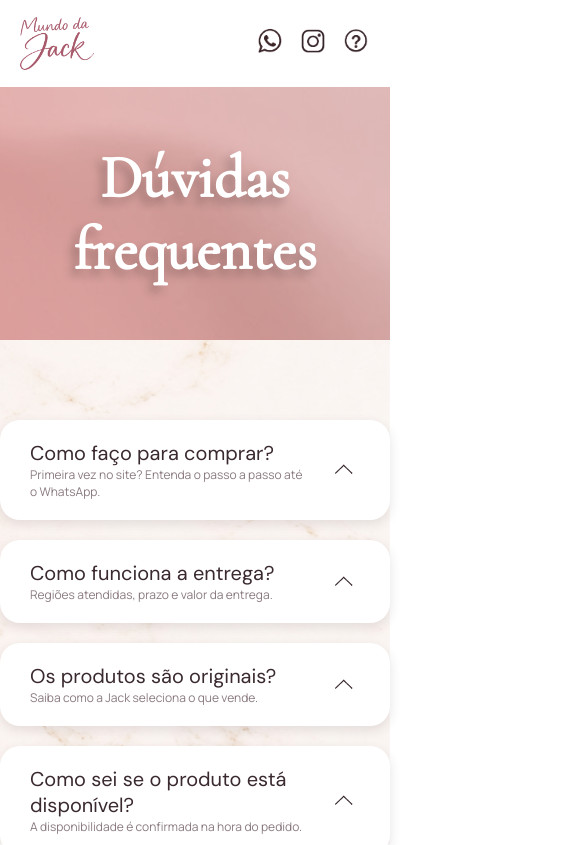
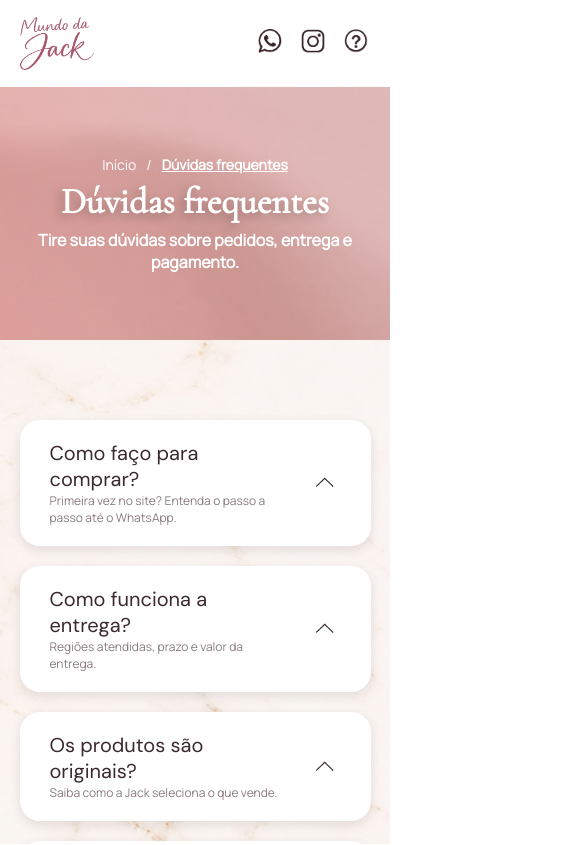
Before and after one commit to laramaia/VitrineJackBeauty, a React (Vite) app: page /faq in a window 390 px wide. Shown: the top 845 px of the page, 585 px wide, since content can reach past the window. Built offline with nearby package versions, Linux system fonts and the light colour scheme; a web font is replaced by a local one.

Commit message:
Adiciona responsivdade ao FAQ

```diff
--- a/src/pages/faq/Faq.css
+++ b/src/pages/faq/Faq.css
@@ -1,12 +1,13 @@
-
 .faq-banner-wrapper {
+    box-sizing: border-box;
+    width: 100%;
     display: flex;
     flex-direction: column;
     align-items: center;
     justify-content: center;
-    gap: 10px;
-    height: clamp(240px, 30vh, 340px);
-    padding-inline: var(--section-gap);
+    gap: clamp(6px, 1.5vw, 10px);
+    min-height: clamp(240px, 30vh, 340px);
+    padding: clamp(24px, 6vw, 48px) clamp(16px, 5vw, 40px);
     background-color: #E8A9AA;
     background-image: url("../../assets/banner-faq.png");
     background-size: cover;
@@ -19,7 +20,9 @@
 
 .faq-banner-breadcrumb {
     display: flex;
-    gap: 10px;
+    flex-wrap: wrap;
+    justify-content: center;
+    gap: 4px 10px;
 }
 
 .faq-banner-current {
@@ -30,10 +33,12 @@
 .faq-banner-title,
 .faq-banner-subtitle {
     font-weight: 700;
+    overflow-wrap: break-word;
+    max-width: 100%;
 }
 
 .faq-banner-title {
-    text-shadow: -6px 6px 10px #0000003b;
+    text-shadow: clamp(-6px, -1vw, -3px) clamp(3px, 1vw, 6px) 10px #0000003b;
 }
 
 .faq-banner-subtitle {
@@ -41,6 +46,7 @@
 }
 
 .faq-wrapper {
+    box-sizing: border-box;
     display: flex;
     flex-direction: column;
     align-items: center;
@@ -49,5 +55,6 @@
     max-width: var(--content-max-width);
     margin: 0 auto;
     padding-block: var(--section-gap);
+    padding-inline: clamp(16px, 5vw, 40px);
     margin-bottom: var(--spacing-lg);
 }
--- a/src/pages/faq/Faq.jsx
+++ b/src/pages/faq/Faq.jsx
@@ -8,7 +8,7 @@ export function Faq() {
   return (
     <main>
       <header className="faq-banner-wrapper">
-        <nav className="faq-banner-breadcrumb manrope-md" aria-label="Você está em">
+        <div className="faq-banner-breadcrumb manrope-md" aria-label="Você está em">
           <Link to="/" className="link-reset">
             Início
           </Link>
@@ -16,7 +16,7 @@ export function Faq() {
           <span className="faq-banner-current" aria-current="page">
             Dúvidas frequentes
           </span>
-        </nav>
+        </div>
 
         <h1 className="faq-banner-title cormorant-x-lg">Dúvidas frequentes</h1>
 
--- a/src/styles/fonts.css
+++ b/src/styles/fonts.css
@@ -16,9 +16,9 @@
   font-weight: 700;
 }
 
-.cormorant-x-lg{
+.cormorant-x-lg {
   font-family: "Cormorant Garamond";
-  font-size: 60px;
+  font-size: clamp(36px, 8vw, 60px);
   font-weight: 600;
 }
 
@@ -64,15 +64,15 @@
   font-weight: 500;
 }
 
-.manrope-lg{
+.manrope-lg {
   font-family: "Manrope";
-  font-size: 25px;
+  font-size: clamp(16px, 4vw, 25px);
   font-weight: 800;
 }
 
-.manrope-md{
+.manrope-md {
   font-family: "Manrope";
-  font-size: 20px;
+  font-size: clamp(14px, 2.5vw, 20px);
   font-weight: 400;
 }
 
```
